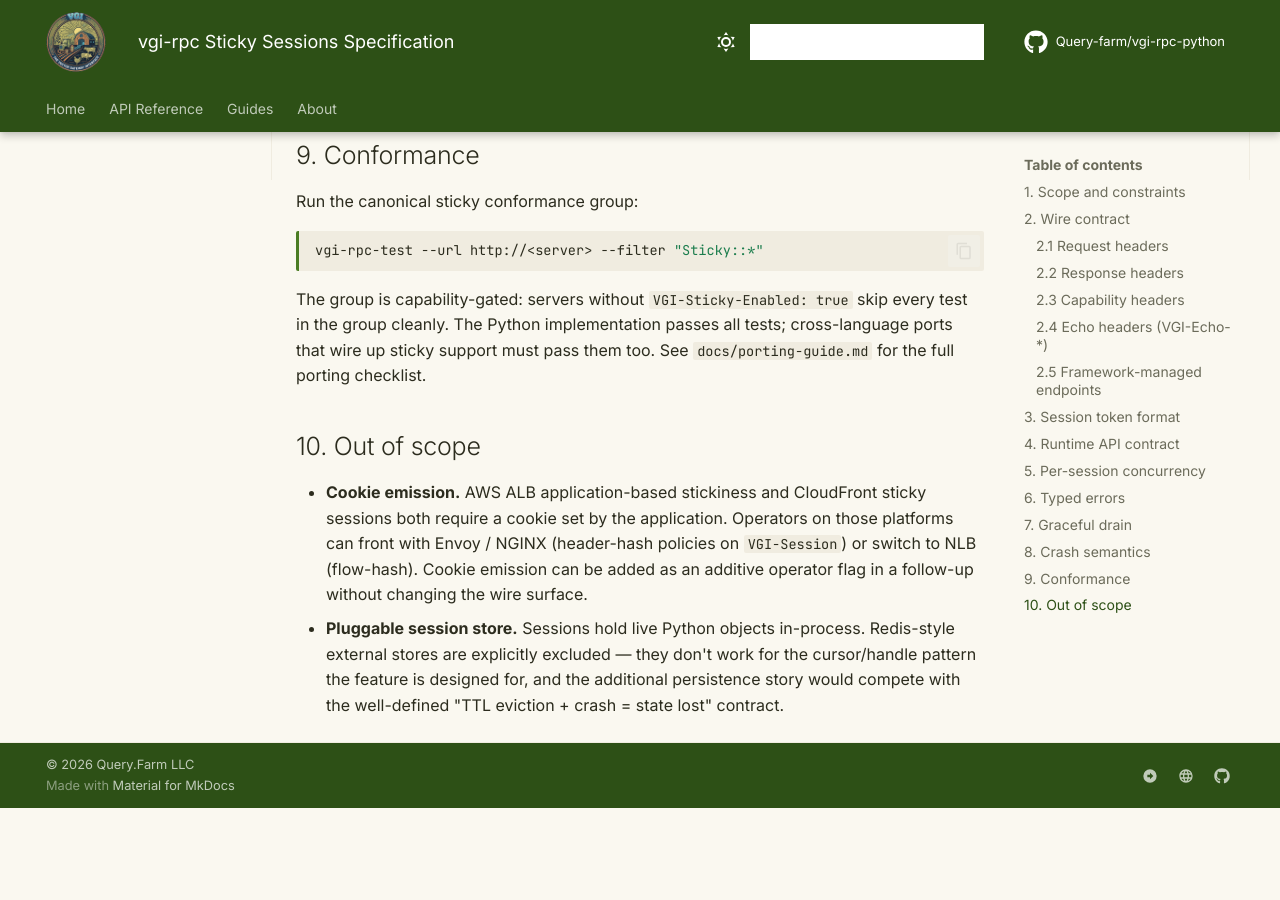
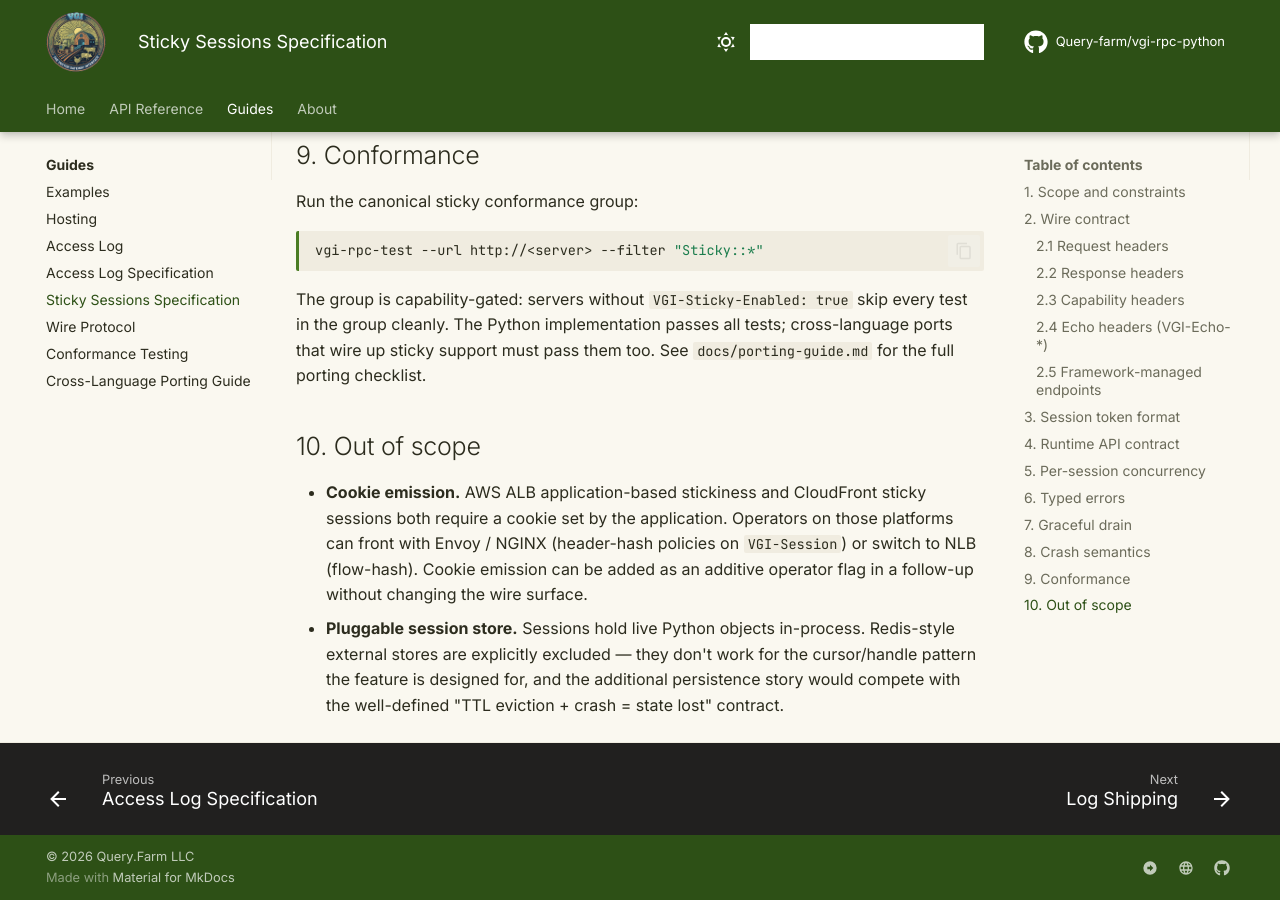
Before and after one commit to Query-farm/vgi-rpc-python, an MkDocs documentation site: the page built from docs/sticky-sessions-spec.md, in a window 1280 px wide and 900 px high, scrolled down 6735 px. Built offline with MkDocs 1.6.1 and Material for MkDocs 9.7.7, drawn with Linux system fonts in a browser that asks for light colours; comment, search, counter and statistics services are not loaded; before the commit the page ends 7543 px from its top, so only the background shows below that; part of the change alters nothing that is shown.

Commit message:
docs: fix broken sticky-sessions-spec link + add to nav
PR #9 introduced ../vgi_rpc/crypto.py as a doc-relative link, which
mkdocs --strict treats as a fatal warning (not a doc file). Switch to
an absolute GitHub URL.

Also add sticky-sessions-spec.md to mkdocs.yml nav so it's
discoverable from the published docs site, sitting alongside the
existing access-log-spec entry.

Co-Authored-By: Claude Opus 4.7 (1M context) <noreply@anthropic.com>

```diff
--- a/docs/sticky-sessions-spec.md
+++ b/docs/sticky-sessions-spec.md
@@ -66,7 +66,7 @@ Echo headers carry no security guarantees beyond what the underlying transport p
 
 Each session token is an AEAD-sealed envelope binding the session ID to its issuing principal and worker. Both Python's stream token (`VGI-Stream-State`) and the session token share the same envelope construction.
 
-- **Algorithm.** XChaCha20-Poly1305 via [`vgi_rpc.crypto`](../vgi_rpc/crypto.py).
+- **Algorithm.** XChaCha20-Poly1305 via [`vgi_rpc.crypto`](https://github.com/Query-farm/vgi-rpc-python/blob/main/vgi_rpc/crypto.py).
 - **Master key.** The same `token_key` that `make_wsgi_app(token_key=...)` consumes for stream tokens. Generated per-process by default; MUST be shared across workers for multi-process deployments (otherwise tokens minted on worker A are unreadable on worker B even if the LB routes correctly).
 - **Envelope layout.** `version:u8 | nonce:bytes(24) | ciphertext+tag`. Version is currently `1`. The version byte is NOT authenticated as AAD — a tampered version byte still fails decryption because the recipient supplies the matching algorithm constant.
 - **Plaintext frame** (inside the ciphertext): `created_at:u64 LE | server_id_len:u8 | server_id_bytes | session_id:bytes(12) | expires_at:u64 LE`.
--- a/mkdocs.yml
+++ b/mkdocs.yml
@@ -134,6 +134,7 @@ nav:
     - Hosting: hosting.md
     - Access Log: access-log.md
     - Access Log Specification: access-log-spec.md
+    - Sticky Sessions Specification: sticky-sessions-spec.md
     - Log Shipping: log-shipping/README.md
     - Wire Protocol: WIRE_PROTOCOL.md
     - Conformance Testing: cross-language-conformance.md
```
